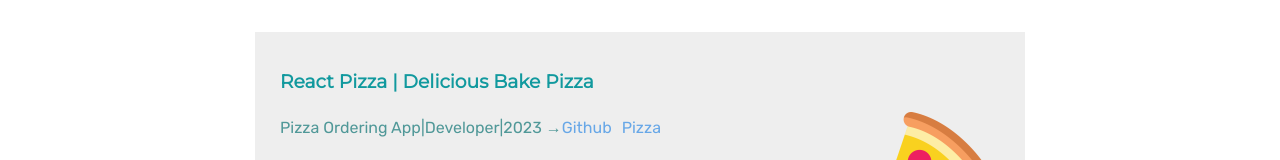
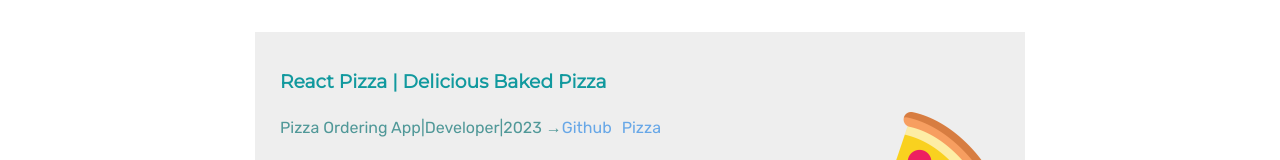
Before and after one commit to RaveBlue/mysite, a React (Create React App) app: page /Portfolio in a window 1280 px wide. Shown: the part 2874-3034 px from the top of the page. Built offline with nearby package versions, Linux system fonts and the light colour scheme.

Commit message:
link updated

```diff
--- a/src/components/Portfolio.js
+++ b/src/components/Portfolio.js
@@ -273,7 +273,7 @@ const Portfolio = () => {
         </ul>
       </article>
       <article class="featured">
-        <h3>React Pizza | Delicious Bake Pizza</h3>
+        <h3>React Pizza | Delicious Baked Pizza</h3>
 
         <img class="image" src={pizza} alt="coding icon" />
         <p className="select1">
@@ -287,7 +287,7 @@ const Portfolio = () => {
           </Link>
           <Link
             className="weblink1"
-            to="https://react-pizza-21.netlify.app"
+            to="https://react-pizza21.netlify.app/"
             target="_blank"
             rel="noopener noreferrer"
           >
```
